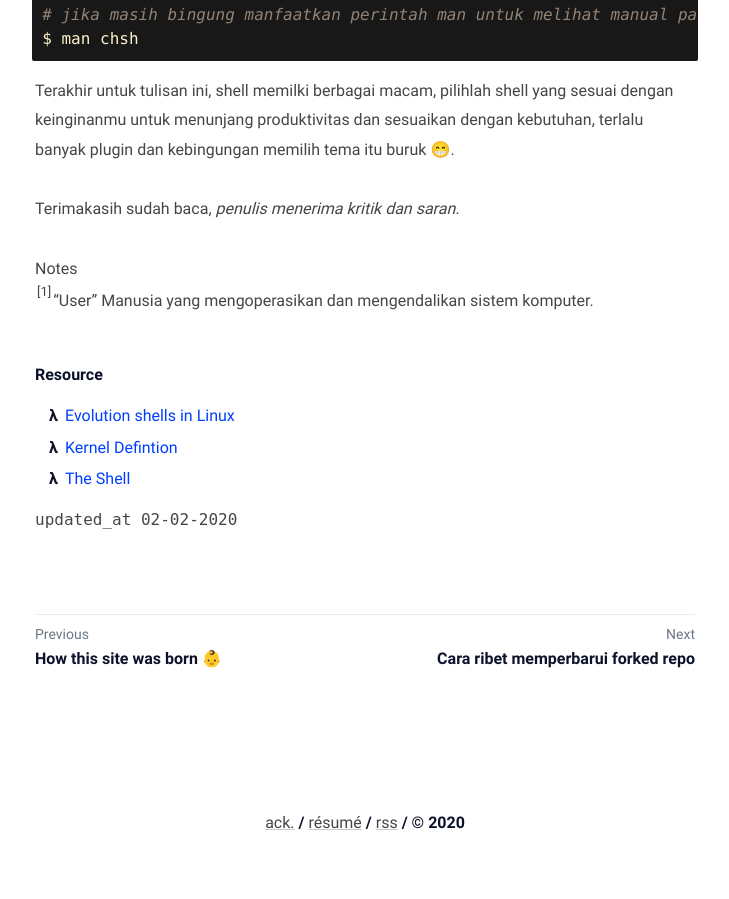
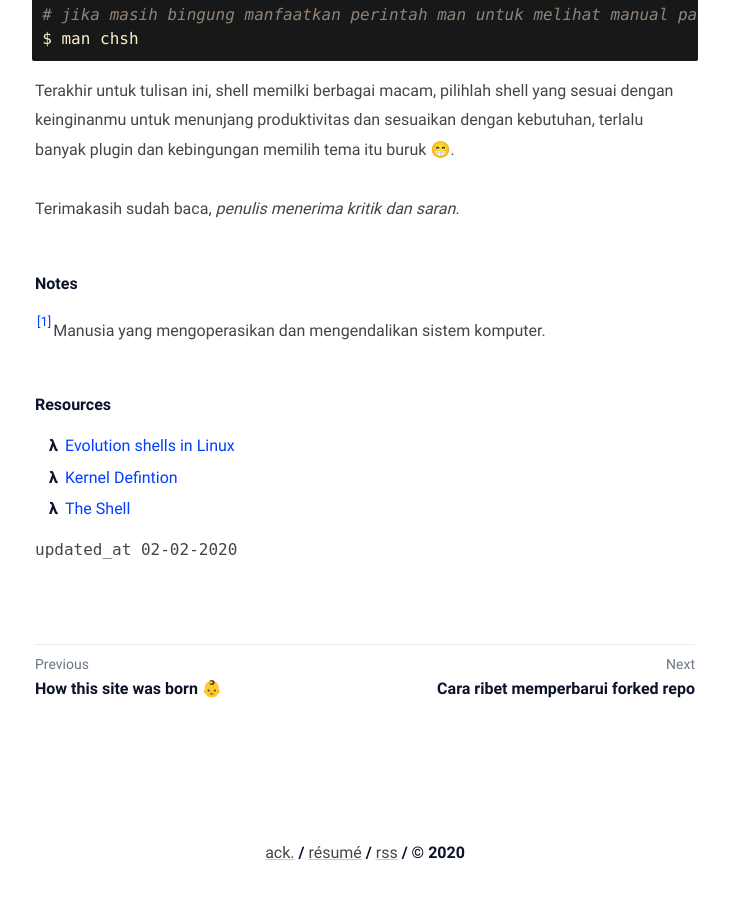
Before and after one commit to piharpi/piharpi.com, a Jekyll site: the page built from _posts/2020-01-25-apa-itu-shell.md, in a window 1280 px wide and 900 px high, scrolled down 4712 px. Shown: the whole window, without its empty margins (275-1004 px from the left). Built offline with Jekyll 4.4.1, drawn with Linux system fonts in a browser that asks for light colours; some web fonts are replaced; before the commit the page ends 5582 px from its top, so only the background shows below that.

Commit message:
updated to plural word

```diff
--- a/_posts/2020-01-25-apa-itu-shell.md
+++ b/_posts/2020-01-25-apa-itu-shell.md
@@ -16,7 +16,7 @@ image: "/assets/img/posts/shell_evolution.png"
 
 Jika kamu pernah menggunakan unix/linux mungkin pernah menggunakan program diatas, bahkan mungkin setiap hari menggunakannya untuk mengeksekusi suatu perintah melalui <a href="http://en.wikipedia.org/wiki/List_of_terminal_emulators" target="_blank" rel="noopener">terminal emulator</a>.
 
-User<sup>[[1]](#user)</sup> tidak bisa secara langsung berkomunikasi dengan sebuah hardware komputer, maka dari itu kita membutuhkan sebuah sistem operasi; **Kernel** adalah program yang merupakan inti utama dari sistem operasi komputer.
+User<sup id="user">[[1]](#user-ref)</sup> tidak bisa secara langsung berkomunikasi dengan sebuah hardware komputer, maka dari itu kita membutuhkan sebuah sistem operasi; **Kernel** adalah program yang merupakan inti utama dari sistem operasi komputer.
 
 <figure>
 <img src="/assets/img/posts/kernel.png" alt="kernel central of operating system">
@@ -110,10 +110,11 @@ Terakhir untuk tulisan ini, shell memilki berbagai macam, pilihlah shell yang se
 
 Terimakasih sudah baca, _penulis menerima kritik dan saran._
 
-<small>Notes</small><br>
-<small id="user"><sup>[1]</sup> "User" Manusia yang mengoperasikan dan mengendalikan sistem komputer.</small>
+##### Notes
 
-##### Resource
+<small id="user-ref"><sup>[[1]](#user)</sup> Manusia yang mengoperasikan dan mengendalikan sistem komputer.</small>
+
+##### Resources
 
 - [Evolution shells in Linux](http://developer.ibm.com/tutorials/l-linux-shells/)
 - [Kernel Defintion](http://www.linfo.org/kernel.html)
```
Also changed, not shown: _posts/2020-01-29-cara-memperbarui-fork-repository.md (+1 -1 lines).
